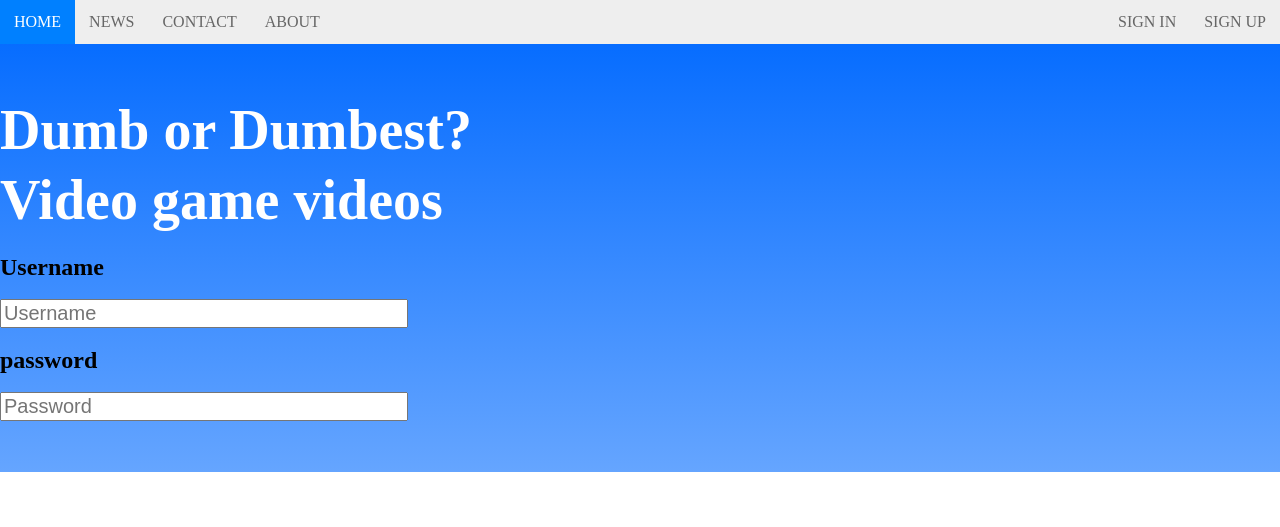
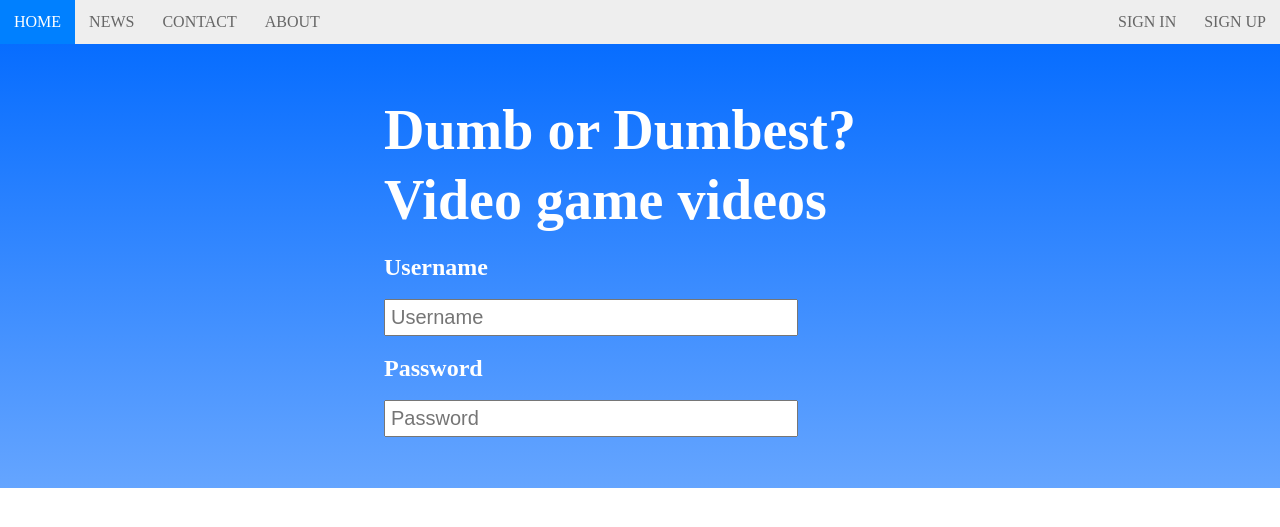
Before and after one commit to towelbot/towelbot.github.io, a Jekyll site: the page Devslopes/index.html, which Jekyll copies as it is, in a window 1280 px wide. Shown: the top 527 px of the page. Built offline with Jekyll 4.4.1, drawn with Linux system fonts in a browser that asks for light colours.

Commit message:
Devslopes Commit
End of Creating Forms Lecture

```diff
--- a/Devslopes/index.html
+++ b/Devslopes/index.html
@@ -21,7 +21,7 @@
 
   <div class="container" id="gradientAlpha">
     <div class="row">
-      <div class="col-6">
+      <div class="col-6 leftSide-col">
         <div>
           <h1 class="large">Dumb or Dumbest?</h1>
           <h1 class="large">Video game videos</h1>
@@ -30,7 +30,7 @@
           <div>
             <h2>Username</h2>
             <input class="inputbox" name="username" type="text" placeholder="Username">
-            <h2>password</h2>
+            <h2>Password</h2>
             <input class="inputbox" name="password" type="text" placeholder="Password">
           </div>
         </form>
--- a/Devslopes/style.css
+++ b/Devslopes/style.css
@@ -98,6 +98,11 @@ ul.topnav li.dropdownIcon {
   background: linear-gradient(#076DFF, #65a5ff); /* Standard syntax */
 }
 
+.leftSide-col {
+  margin-left: 30%;
+
+}
+
 h1.large {
   color: white;
   font-size: 56px;
@@ -105,10 +110,15 @@ h1.large {
   line-height: 70px;
 }
 
+form h2 {
+  color: white;
+}
+
 input[type="text"]{
   font-size: 20px;
   width: 400px;
   min-width: 100px;
+  padding: 5px;
 }
 
 /*################# youtube1 ################*/
```
